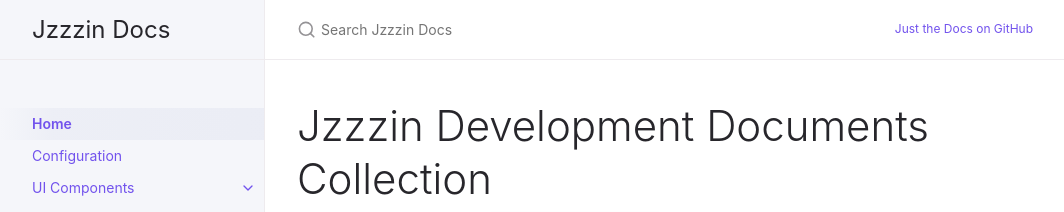
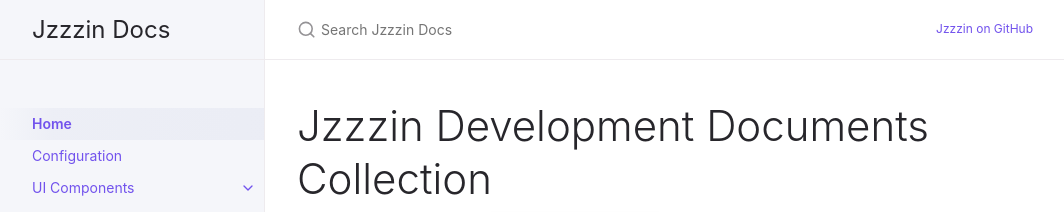
Before and after one commit to Jzzzin/Jzzzin.github.io, a Jekyll site: the page built from index.md, in a window 1280 px wide. Shown: the top 212 px of the page, without its empty margins (107-1171 px from the left). Built offline with Jekyll 4.4.1, drawn with Linux system fonts in a browser that asks for light colours.

Commit message:
Update _config.yml
Change Layout

```diff
--- a/_config.yml
+++ b/_config.yml
@@ -56,8 +56,8 @@ heading_anchors: true
 
 # Aux links for the upper right navigation
 aux_links:
-  "Just the Docs on GitHub":
-    - "//github.com/pmarsceill/just-the-docs"
+  "Jzzzin on GitHub":
+    - "//github.com/Jzzzin/Jzzzin.github.io"
 
 # Makes Aux links open in a new tab. Default is false
 aux_links_new_tab: false
@@ -84,7 +84,7 @@ last_edit_time_format: "%b %e %Y at %I:%M %p" # uses ruby's time format: https:/
 # Footer "Edit this page on GitHub" link text
 gh_edit_link: true # show or hide edit this page link
 gh_edit_link_text: "Edit this page on GitHub"
-gh_edit_repository: "https://github.com/pmarsceill/just-the-docs" # the github URL for your repo
+gh_edit_repository: "https://github.com/Jzzzin/Jzzzin.github.io" # the github URL for your repo
 gh_edit_branch: "master" # the branch that your docs is served from
 gh_edit_view_mode: "tree" # "tree" or "edit" if you want the user to jump into the editor immediately
 
```
